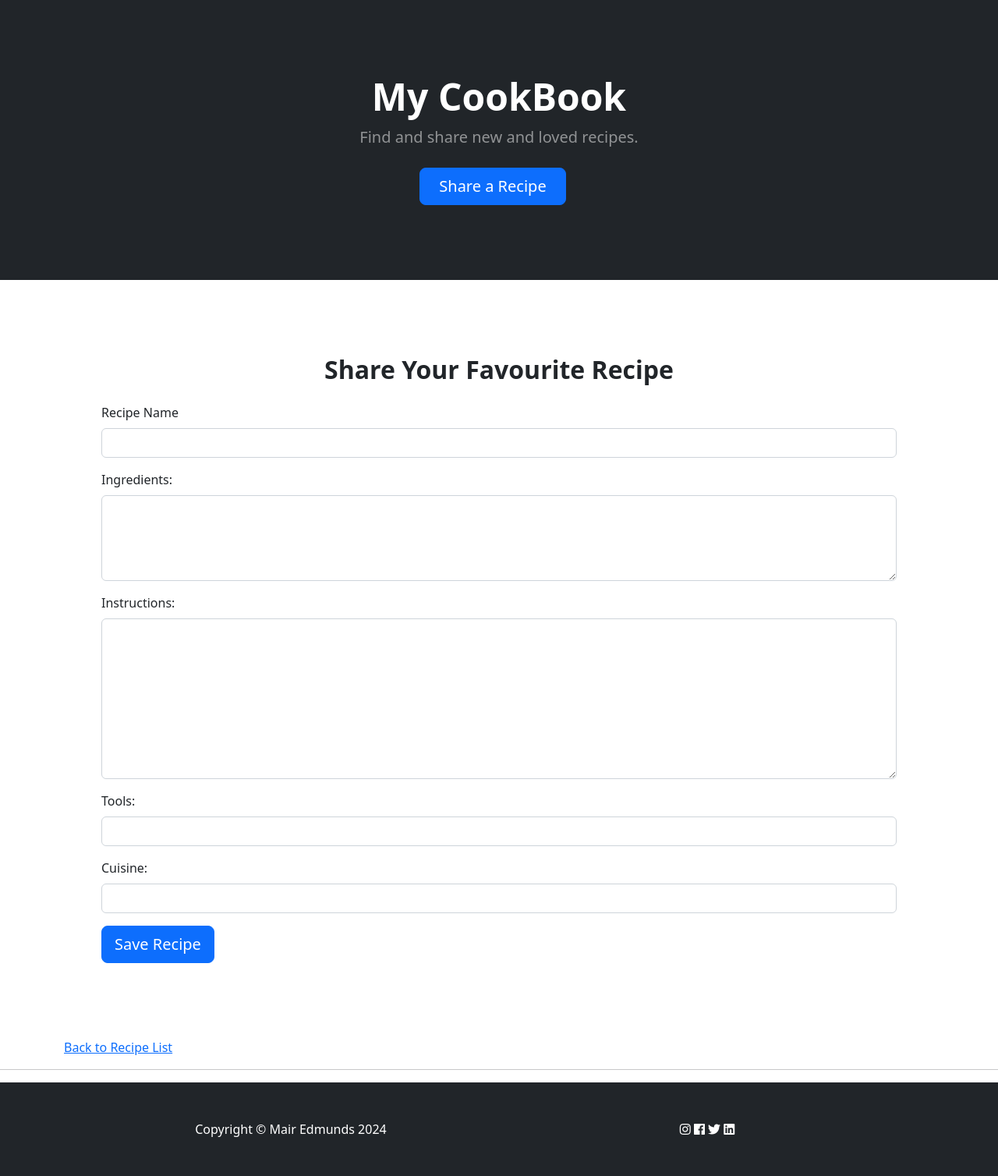
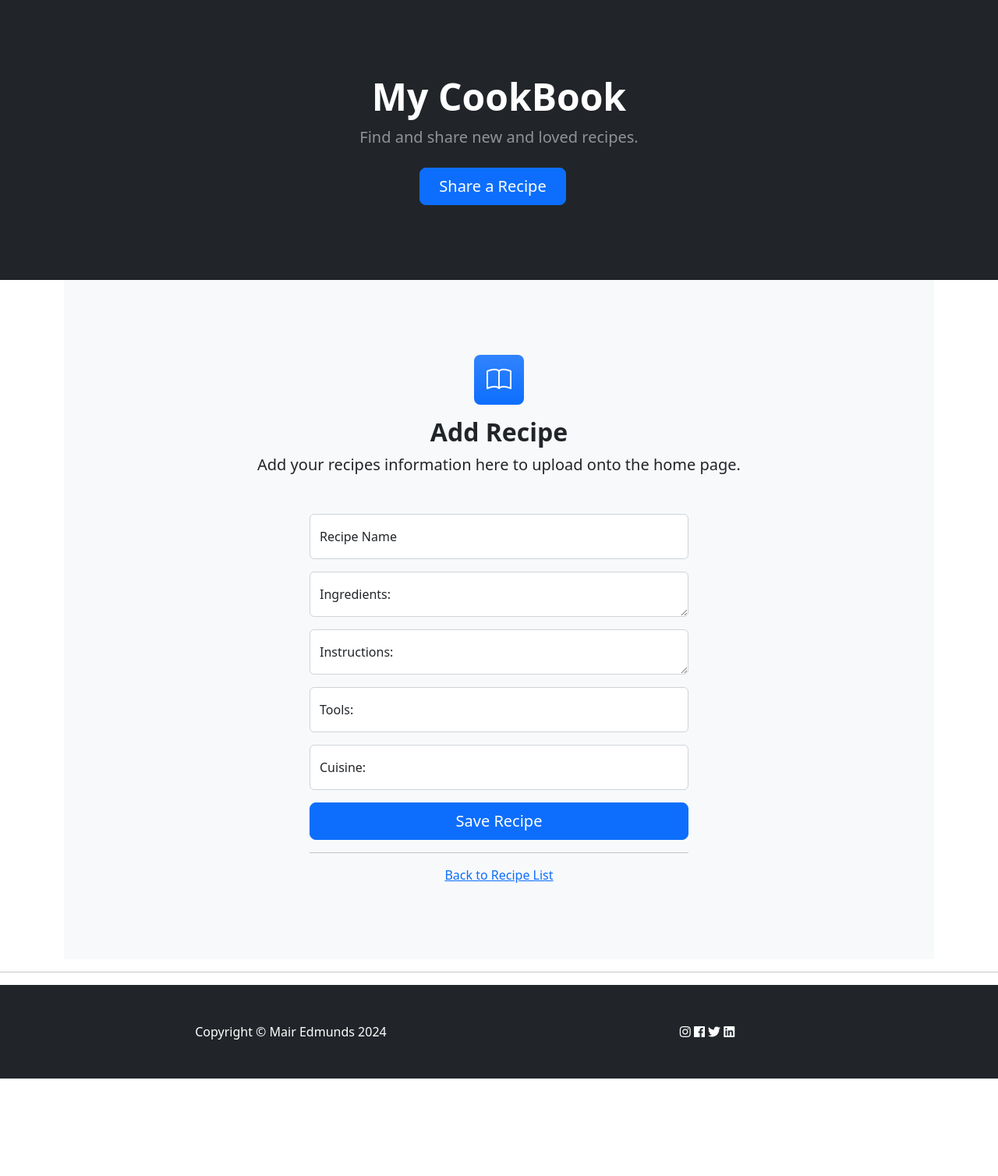
Before and after one commit to Mair-E/MilestoneProject3, a Flask app: page /addrecipe in a window 1280 px wide. Shown: the part 57-1565 px from the top of the page at 78% size. After the commit the page ends 1440 px from the top, so only its background shows below. Run offline with Flask 3, Linux system fonts and the light colour scheme; some libraries are stand-ins or nearby versions.

Commit message:
remove : from login username/password. Align format of addrecipe.html with other pages

```diff
--- a/templates/addrecipe.html
+++ b/templates/addrecipe.html
@@ -2,35 +2,60 @@
 
 {% block content %}
 
-<section class="py-5">
+<section class="bg-light py-5">
     <div class="container px-5 my-5">
-        <h2 class="mb-4 fw-bolder text-center">Share Your Favourite Recipe</h2>
+        <div class="text-center mb-5">
+            <div class="feature bg-primary bg-gradient text-white rounded-3 mb-3"><i class="bi bi-book"></i>
+            </div>
+            <h2 class="fw-bolder">Add Recipe</h2>
+            <p class="lead mb-0">Add your recipes information here to upload onto the home page.</p>
+        </div>
+        <div class="row gx-5 justify-content-center">
+            <div class="col-lg-6">
                 <form method="POST" action="{{ url_for('addrecipe') }}">
-            <div class="mb-3">
-                <label for="name" class="form-label">Recipe Name</label>
-                <input type="text" class="form-control" id="name" name="name" required>
+                    <div class="mb-3 form-floating">
+                        <input type="text" class="form-control" id="name" name="name"
+                            placeholder="Enter your recipe name..." data-sb-validations="required">
+                        <label for="name">Recipe Name</label>
+                        <div class="invalid-feedback" data-sb-feedback="name:required">A recipe name is required.</div>
                     </div>
-            <div class="mb-3">
+                    <div class="mb-3 form-floating">
+                        <textarea class="form-control" id="ingredients" name="ingredients"
+                            placeholder="Enter your recipe ingredients..." data-sb-validations="required"></textarea>
                         <label for="ingredients" class="form-label">Ingredients:</label>
-                <textarea class="form-control" id="ingredients" name="ingredients" rows="4" required></textarea>
+                        <div class="invalid-feedback" data-sb-feedback="ingredientsrequired">A list of ingredients is
+                            required.</div>
                     </div>
-            <div class="mb-3">
+                    <div class="mb-3 form-floating">
+                        <textarea class="form-control" id="instructions" name="instructions"
+                            placeholder="Enter your recipe instructions..." data-sb-validations="required"></textarea>
                         <label for="instructions" class="form-label">Instructions:</label>
-                <textarea class="form-control" id="instructions" name="instructions" rows="8" required></textarea>
+                        <div class="invalid-feedback" data-sb-feedback="instructions:required">A list of instructions is
+                            required.</div>
                     </div>
-            <div class="mb-3">
+                    <div class="mb-3 form-floating">
+                        <input type="text" class="form-control" id="tools" name="tools"
+                            placeholder="Enter your tools needed..." data-sb-validations="required">
                         <label for="tools" class="form-label">Tools:</label>
-                <input type="text" class="form-control" id="tools" name="tools" required>
                     </div>
-            <div class="mb-3">
+                    <div class="mb-3 form-floating">
+                        <input type="text" class="form-control" id="cuisine" name="cuisine"
+                            placeholder="Enter your cuisine type..." data-sb-validations="required">
                         <label for="cuisine" class="form-label">Cuisine:</label>
-                <input type="text" class="form-control" id="cuisine" name="cuisine" required>
                     </div>
+                    <div class="d-grid">
                         <button type="submit" class="btn btn-lg btn-primary">Save Recipe</button>
+                    </div>
                 </form>
+                <hr>
+                <div class="text-center">
+                    <a href="{{ url_for('index') }}">Back to Recipe List</a>
+                </div>
+            </div>
+        </div>
     </div>
 </section>
 
-<a href="{{ url_for('index') }}">Back to Recipe List</a>
+
 
 {% endblock %}
--- a/templates/login.html
+++ b/templates/login.html
@@ -13,7 +13,7 @@
                             <div class="form-floating mb-3">
                                 <input class="form-control" id="name" type="text" placeholder="Enter your username..."
                                     data-sb-validations="required" />
-                                <label for="username">Username:</label>
+                                <label for="username">Username</label>
                                 <div class="invalid-feedback" data-sb-feedback="username:required">A username is
                                     required.</div>
                             </div>
@@ -22,7 +22,7 @@
                             <div class="form-floating mb-3">
                                 <input type="password" name="password" class="form-control" id="password"
                                     placeholder="Enter your password..." data-sb-validations="required">
-                                <label for="password">Password:</label>
+                                <label for="password">Password</label>
                                 <div class="invalid-feedback" data-sb-feedback="password:required">A password is
                                     required.</div>
                             </div>
```
Lines whose indentation alone changed are shown as unchanged.
